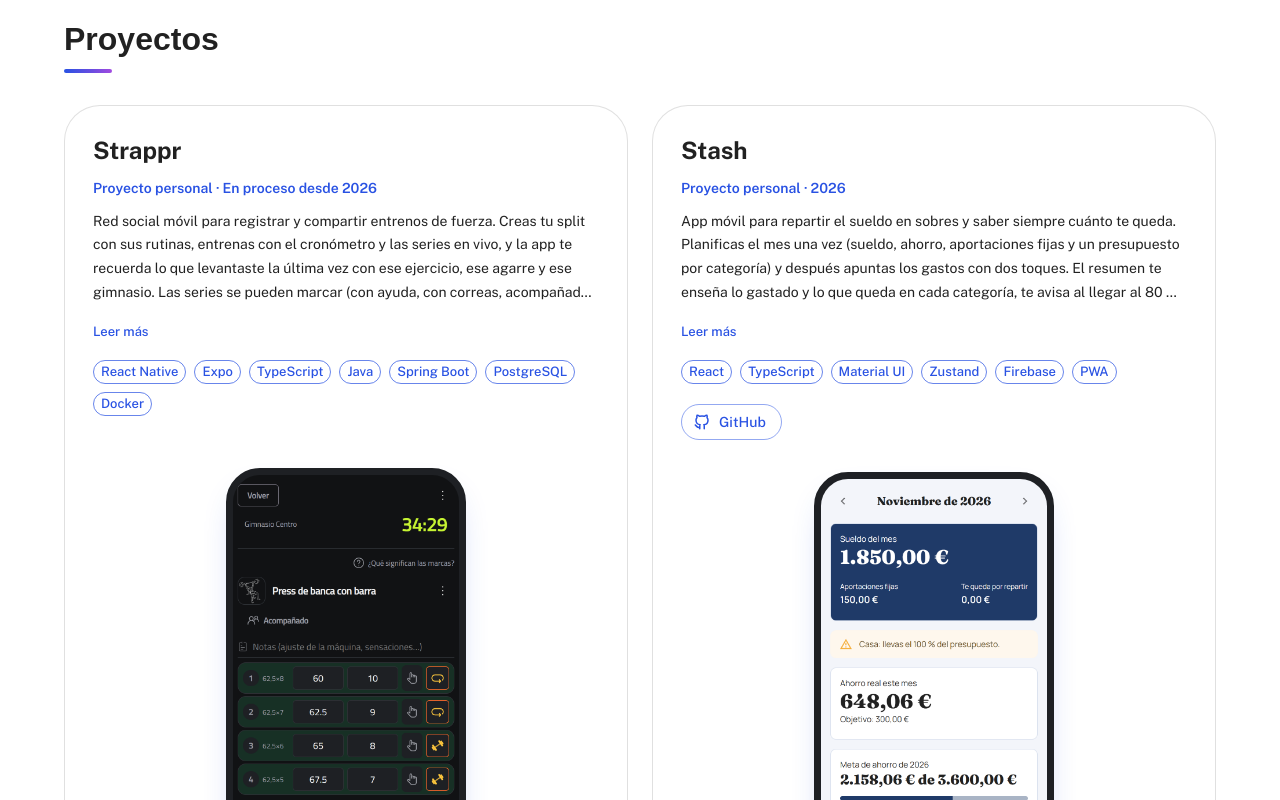
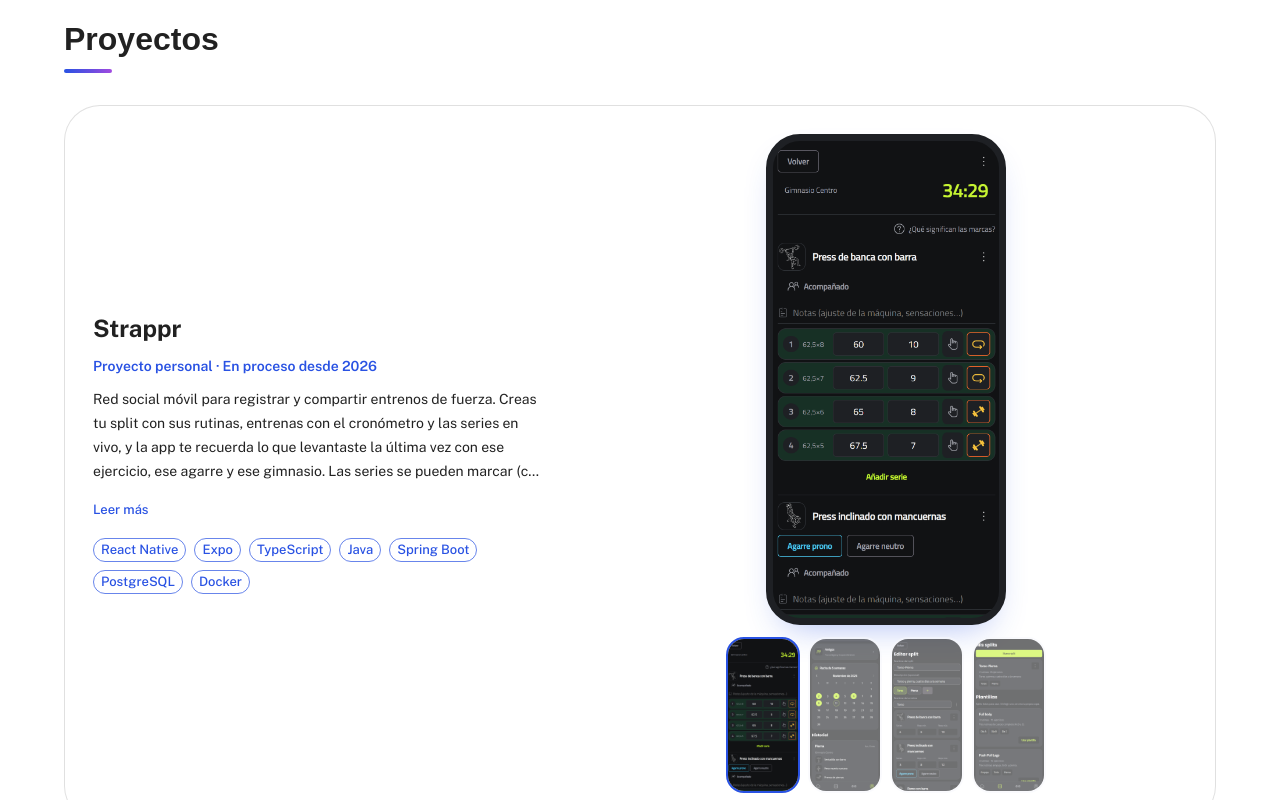
Before and after one commit to javipintado3/personal-portfolio, a React (Vite) app: page / in a window 1280 px wide. Shown: the part 2860-3660 px from the top of the page. Built offline with nearby package versions, Linux system fonts and the light colour scheme; a web font is replaced by a local one.

Commit message:
feat: show each project full width with the text and the screenshots side by side on desktop

```diff
--- a/src/components/sections/Projects.tsx
+++ b/src/components/sections/Projects.tsx
@@ -10,7 +10,8 @@ import { projects, type ProjectEntry } from '../../data/profile';
 
 const LONG_DESCRIPTION_LENGTH = 220;
 
-const ProjectCard = ({ project }: { project: ProjectEntry }) => {
+// Con `reverse` la tarjeta enseña las capturas a la izquierda y el texto a la derecha (solo en pantallas grandes)
+const ProjectCard = ({ project, reverse }: { project: ProjectEntry; reverse: boolean }) => {
   const [expanded, setExpanded] = useState(false);
   const isLong = project.description.length > LONG_DESCRIPTION_LENGTH;
 
@@ -27,7 +28,11 @@ const ProjectCard = ({ project }: { project: ProjectEntry }) => {
         },
       }}
     >
-      <Stack spacing={{ xs: 3, md: 4 }}>
+      <Stack
+        direction={{ xs: 'column', md: reverse ? 'row-reverse' : 'row' }}
+        spacing={{ xs: 3, md: 5 }}
+        sx={{ alignItems: { md: 'center' } }}
+      >
         <Stack spacing={1.5} sx={{ flex: 1, minWidth: 0 }}>
           <Typography variant="h5" sx={{ fontWeight: 700 }}>
             {project.name}
@@ -88,7 +93,7 @@ const ProjectCard = ({ project }: { project: ProjectEntry }) => {
         </Stack>
 
         {project.images ? (
-          <Box sx={{ minWidth: 0, width: '100%' }}>
+          <Box sx={{ minWidth: 0, width: { xs: '100%', md: '55%' }, flexShrink: 0 }}>
             <ImageGallery images={project.images} variant={project.imagesVariant} />
           </Box>
         ) : null}
@@ -104,10 +109,10 @@ const Projects = () => {
         <SectionTitle>Proyectos</SectionTitle>
 
         <Grid container spacing={3} sx={{ alignItems: 'flex-start' }}>
-          {projects.map((project) => (
-            <Grid key={project.name} size={{ xs: 12, md: 6 }}>
+          {projects.map((project, index) => (
+            <Grid key={project.name} size={{ xs: 12 }}>
               <Reveal>
-                <ProjectCard project={project} />
+                <ProjectCard project={project} reverse={index % 2 === 1} />
               </Reveal>
             </Grid>
           ))}
```
